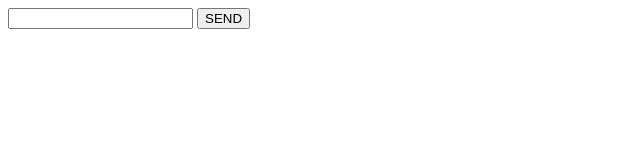
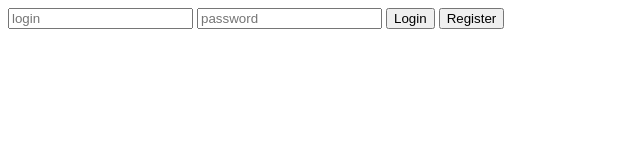
Before and after one commit to amiamiur/Node_Educate, a browser extension: page express/public/index.html in a window 1280 px wide. Shown: the whole page, without its empty margins (0-640 px from the left). Drawn offline with Linux system fonts and the light colour scheme.

Commit message:
Added UI

```diff
--- a/express/public/index.html
+++ b/express/public/index.html
@@ -1,12 +1,15 @@
-<!DOCTYPE html>
 <html lang="en">
 <head>
     <meta charset="UTF-8">
     <title>AUTH SERVICE</title>
 </head>
 <body>
-    <input type="text" id="message">
-    <button id="send-btn">SEND</button>
+    <input type="text" id="login" placeholder="login">
+    <input type="text" id="password" placeholder="password">
+    <button onclick="login()" id="send-btn">Login</button>
+    <button onclick="register()" id="register-btn">Register</button>
 
+
+    <script src="register.js"></script>
 </body>
 </html>
--- /dev/null
+++ b/express/public/register.js
@@ -0,0 +1,40 @@
+async function login(){
+    const password = document.getElementById('password').value;
+    const login = document.getElementById('login').value;
+
+    const res = await fetch("/api/login", {
+        method: "POST",
+        headers: {"content-type":"application/json"},
+        body: JSON.stringify({password:password, login:login}),
+    });
+
+    const data = await res.json();
+
+    if(data.status === "success"){
+        window.location.href="/dashboard";
+    }
+    if(data.status === "error"){
+        window.location.href="/error";
+    }
+}
+
+async function register() {
+    const password = document.getElementById('password').value;
+    const login = document.getElementById('login').value;
+
+    const res = await fetch("/api/register",  {
+        method: "POST",
+        headers: {"content-type":"application/json"},
+        body: JSON.stringify({password, login}),
+    });
+
+    const data = await res.json();
+
+    if(data.status === "success"){
+        console.log("Saves Success");
+        window.location.href="/dashboard";
+    }
+    if(data.status === "error"){
+        window.location.href="/error";
+    }
+}
```
Also changed, not shown: express/public/404.html (added, +20 -0 lines), express/public/dashboard.html (added, +20 -0 lines).
